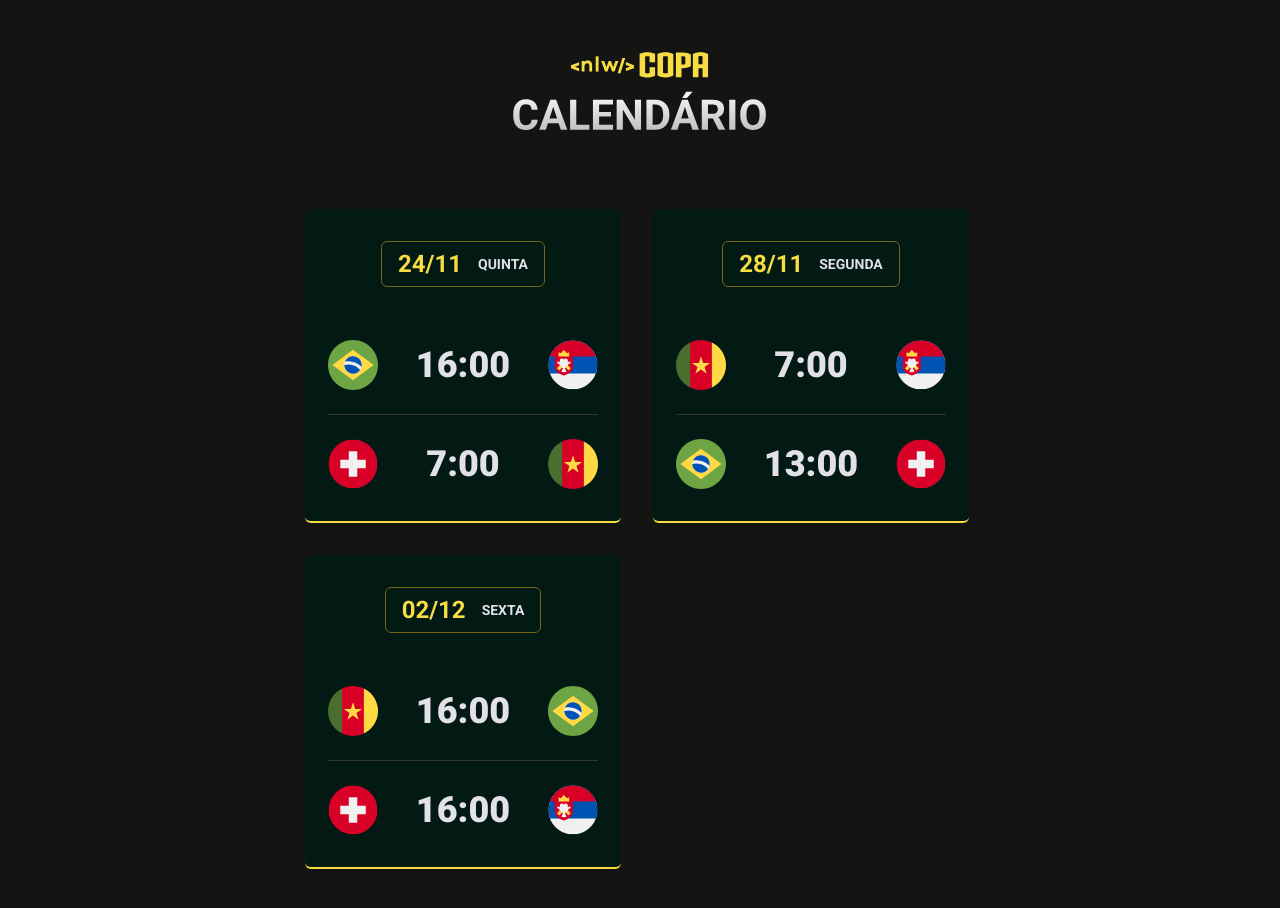
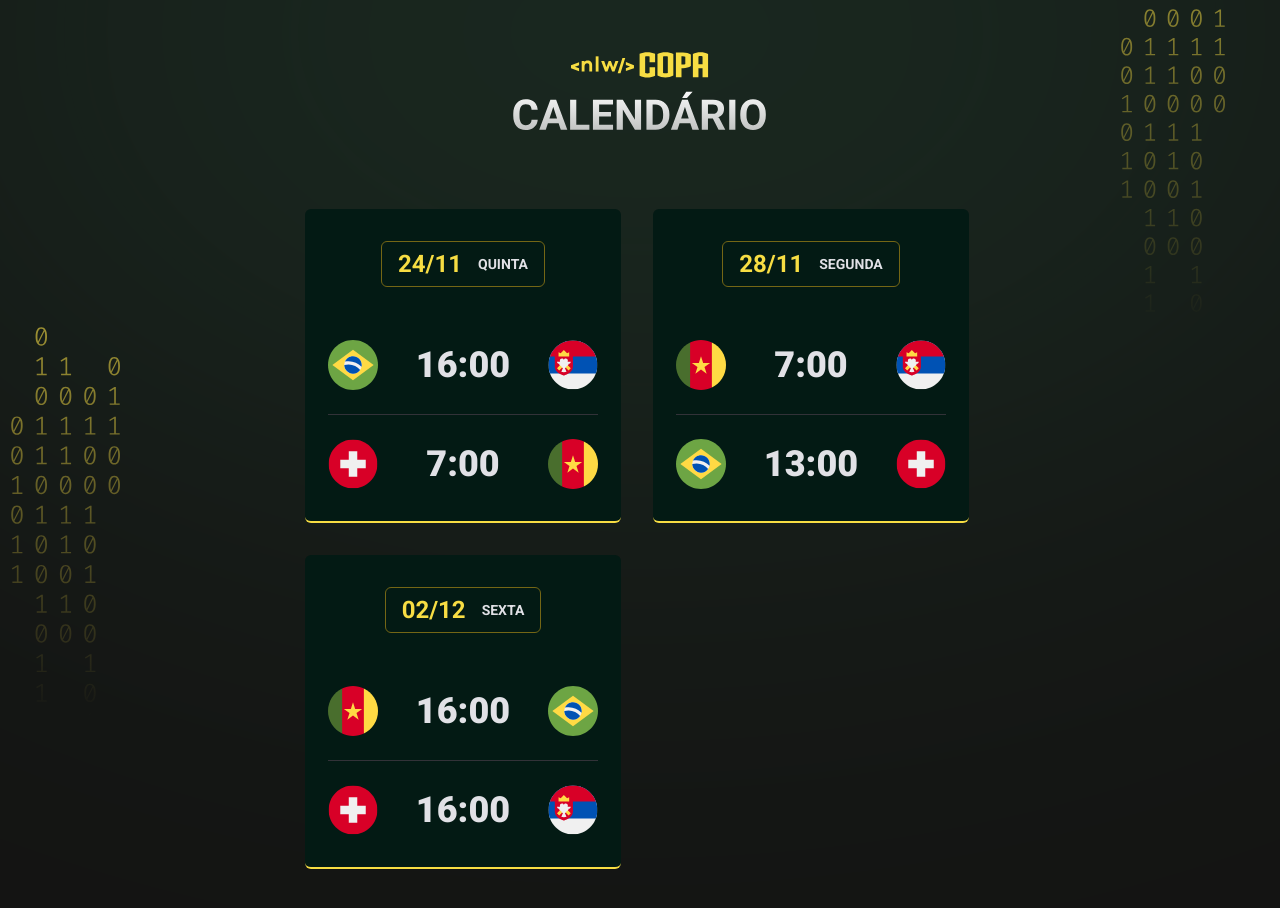
Before and after one commit to zephy00/NLW-COPA, a plain HTML site: page index.html in a window 1280 px wide. Drawn offline with Linux system fonts and the light colour scheme; the site is published under a folder, as on GitHub Pages, so addresses that start at the root find nothing.

Commit message:
Update styte.css

```diff
--- a/styte.css
+++ b/styte.css
@@ -10,7 +10,7 @@ ul {
 
 body {
   background-color: #141413;
-  background-image: url(/assets/background.svg);
+  background-image: url(assets/background.svg);
   background-repeat: no-repeat;
   background-position: center;
   background-size: cover;
```
